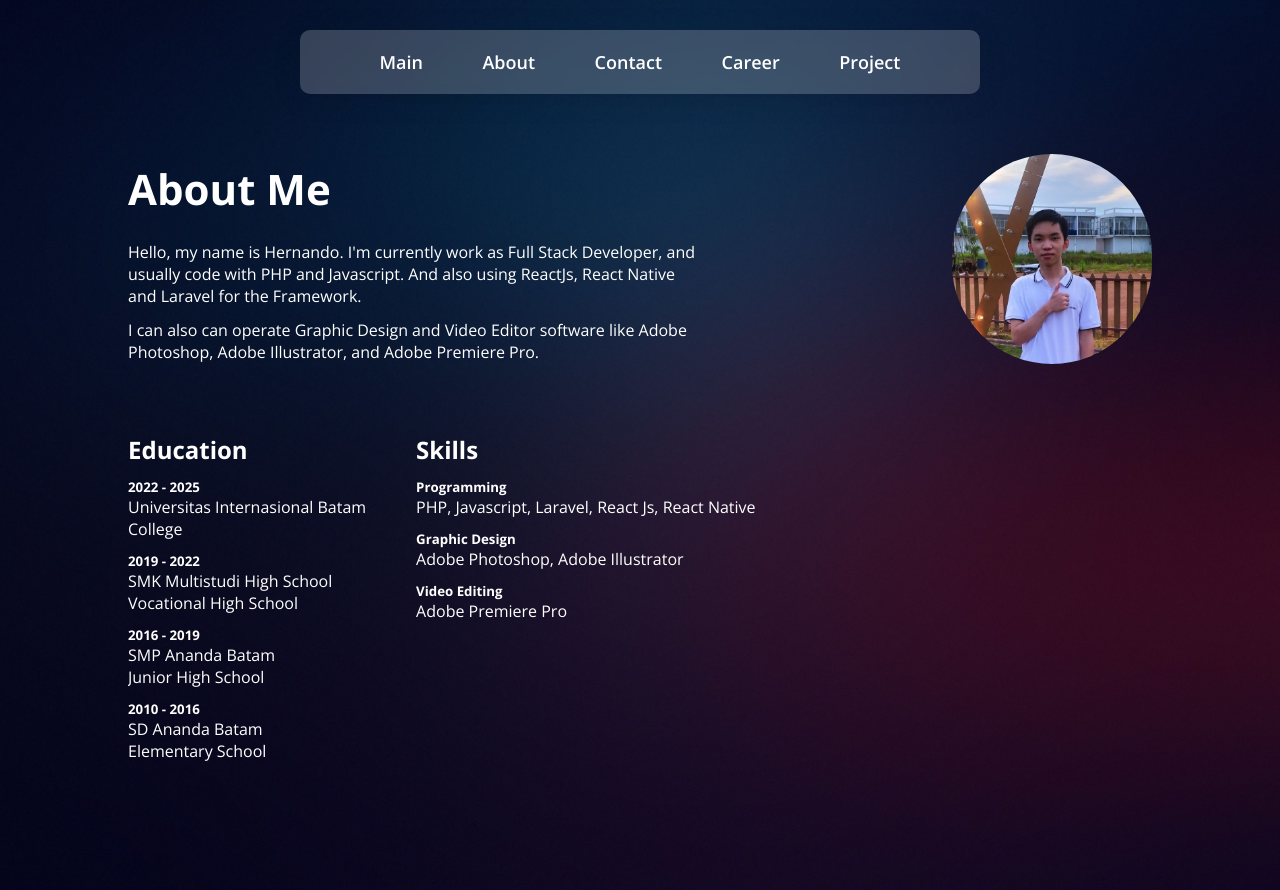
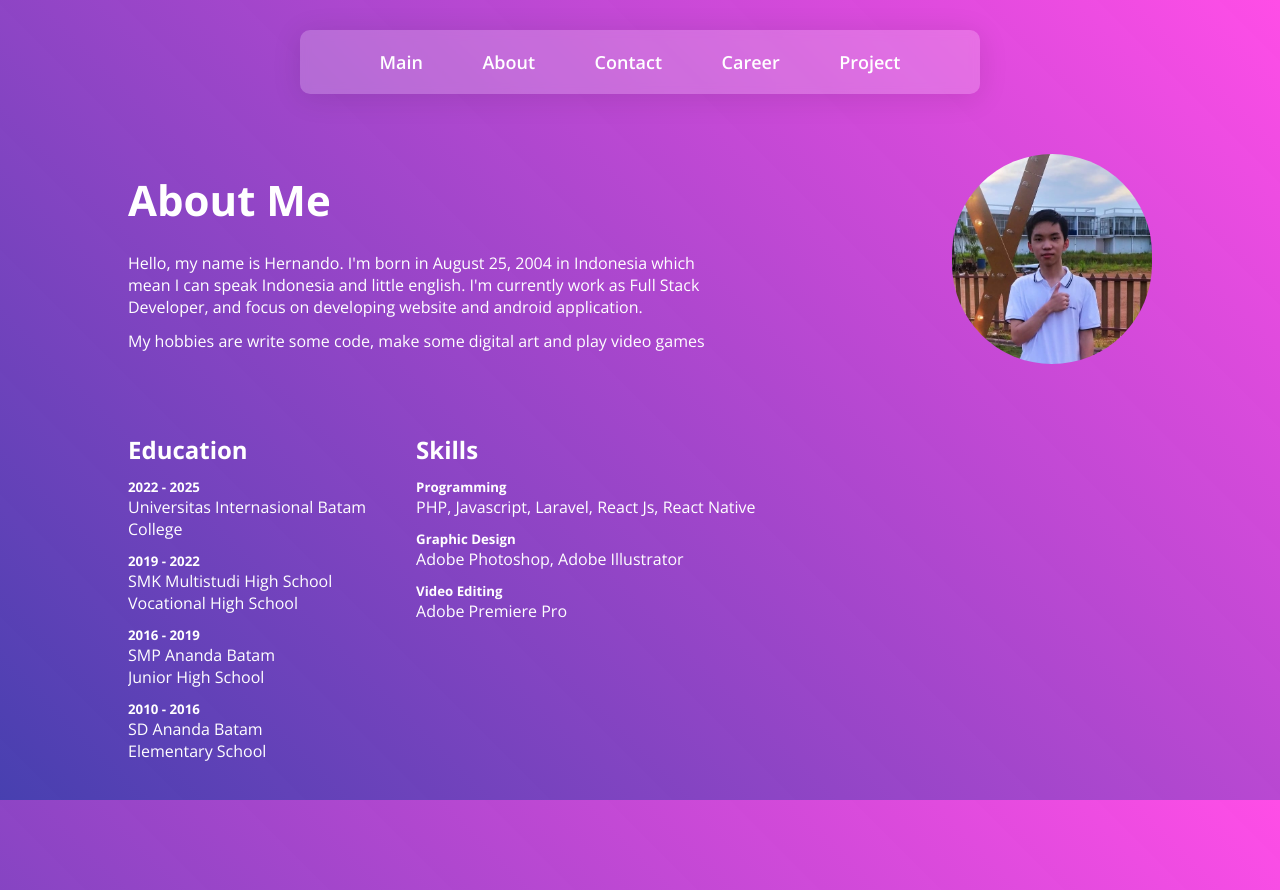
Before and after one commit to Hernando17/react-portfolio, a React (Create React App) app: page /about in a window 1280 px wide. Built offline with nearby package versions, Linux system fonts and the light colour scheme.

Commit message:
Data Update

```diff
--- a/src/assets/css/style.css
+++ b/src/assets/css/style.css
@@ -46,6 +46,11 @@
   text-decoration: none;
   font-weight: 600;
   cursor: pointer;
+}
+
+.navbar a:hover {
+  color: rgb(248, 152, 211);
+  transition: 0.5s;
 }
 
 /* Main Content */
--- a/src/index.css
+++ b/src/index.css
@@ -8,22 +8,20 @@
 }
 
 body {
-  background-image: url("./assets/img/background2.jpg");
+  /* background-image: url("./assets/img/background2.jpg"); */
+  /* background-repeat: no-repeat;
+  background-attachment: fixed;
+  background-position: center center;
   -webkit-background-size: cover;
   -moz-background-size: cover;
   -o-background-size: cover;
-  background-size: cover;
-}
-
-/* body {
-  background-image: url("./assets/img/background.jpg");
+  background-size: cover; */
   background-image: linear-gradient(
     45deg,
     rgba(58, 50, 170, 0.933),
     rgb(255, 77, 231)
   );
   background-repeat: no-repeat;
-  background-repeat: no-repeat;
   background-attachment: fixed;
   background-position: center center;
-} */
+}
--- a/src/pages/About/index.js
+++ b/src/pages/About/index.js
@@ -23,14 +23,14 @@ export default function About() {
             <div className="about-content">
               <div className="about-description" style={{ marginTop: 24 }}>
                 <p>
-                  Hello, my name is Hernando. I'm currently work as Full Stack
-                  Developer, and usually code with PHP and Javascript. And also
-                  using ReactJs, React Native and Laravel for the Framework.
+                  Hello, my name is Hernando. I'm born in August 25, 2004 in
+                  Indonesia which mean I can speak Indonesia and little english.
+                  I'm currently work as Full Stack Developer, and focus on
+                  developing website and android application.
                 </p>
                 <p style={{ marginTop: 12 }}>
-                  I can also can operate Graphic Design and Video Editor
-                  software like Adobe Photoshop, Adobe Illustrator, and Adobe
-                  Premiere Pro.
+                  My hobbies are write some code, make some digital art and play
+                  video games
                 </p>
               </div>
             </div>
```
